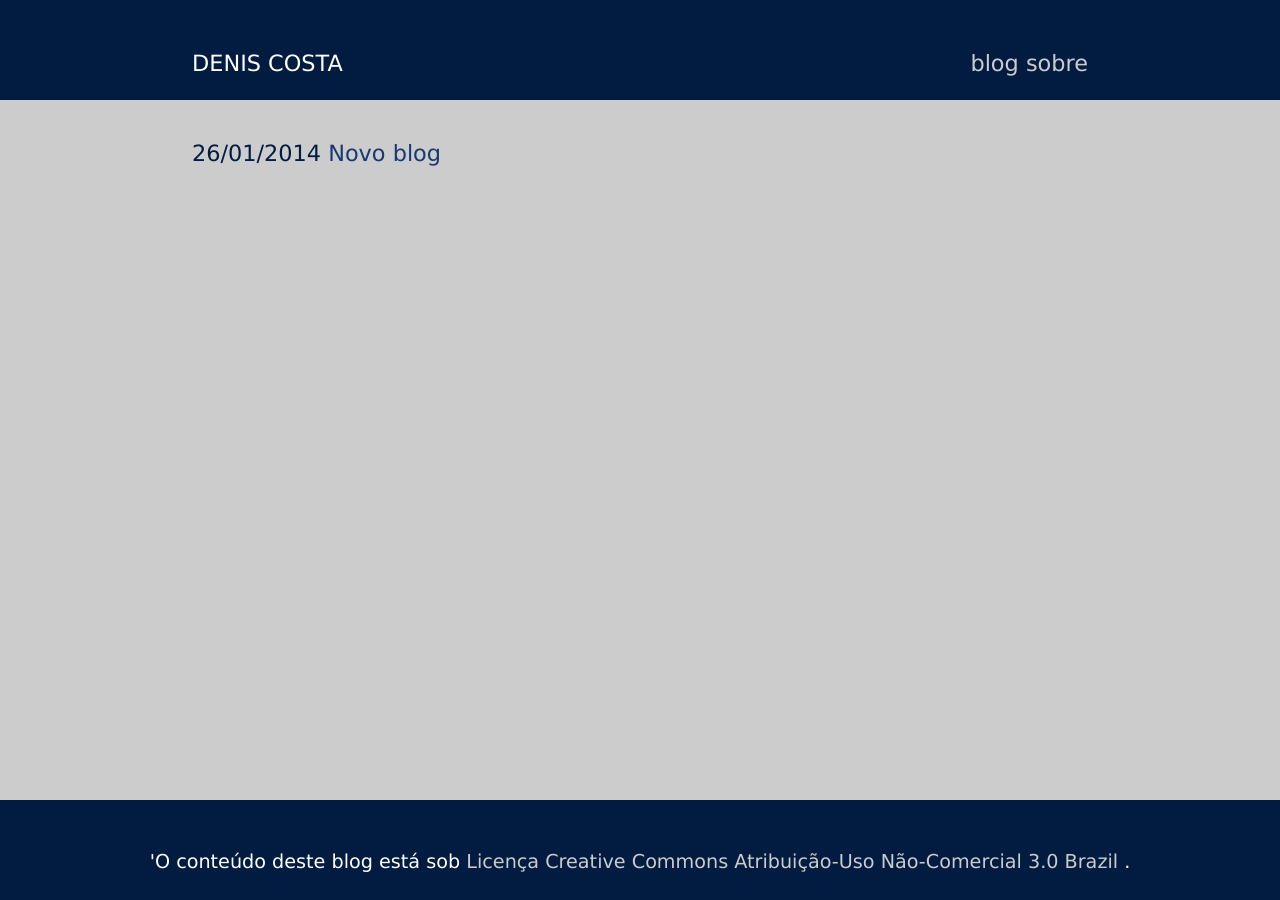
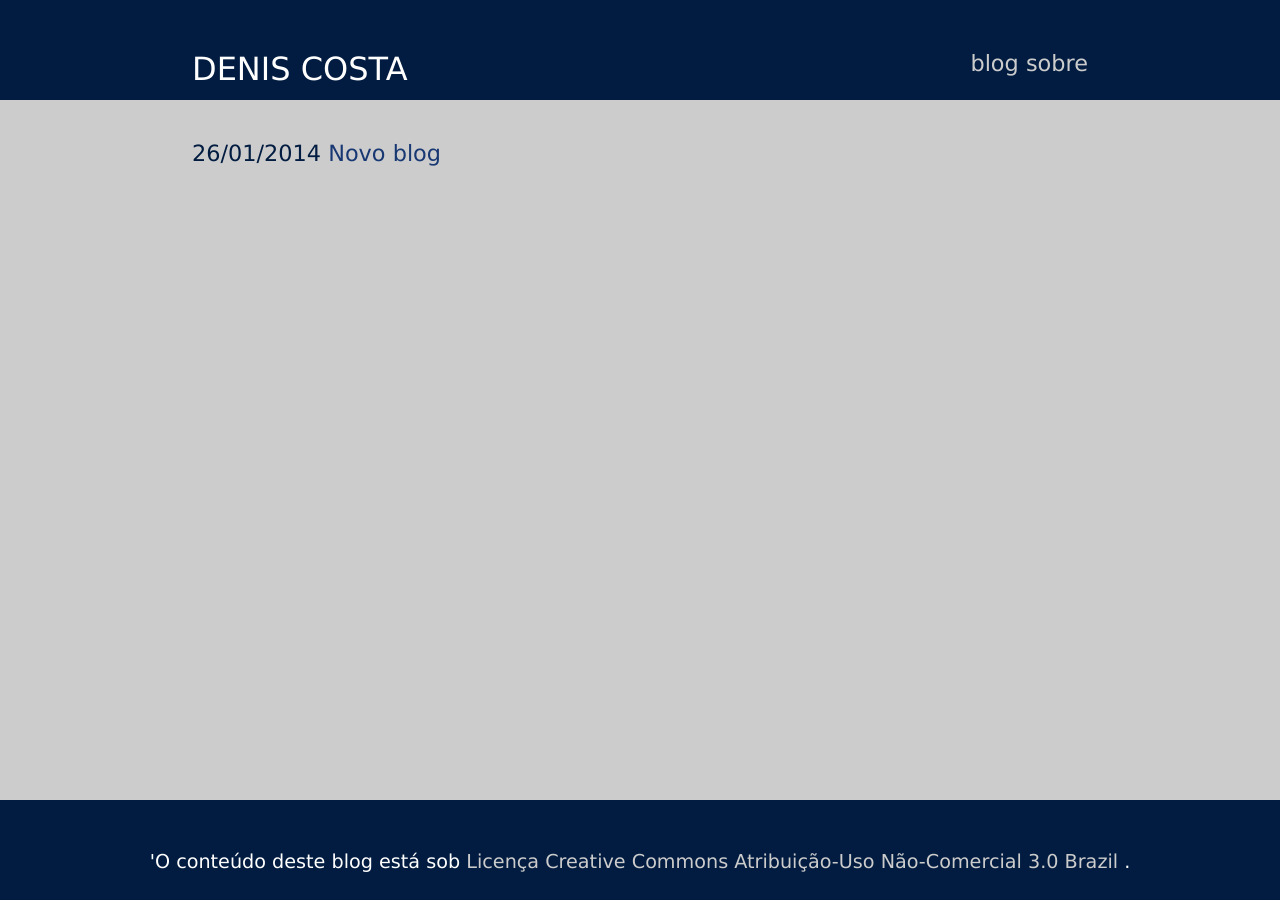
Before and after one commit to deniscostadsc/deniscostadsc.github.io, a Jekyll site: the page built from index.html, in a window 1280 px wide. Built offline with Jekyll 4.4.1, drawn with Linux system fonts in a browser that asks for light colours; Markdown is read by kramdown in place of the engine named in the settings.

Commit message:
Aumentando nome do header.

```diff
--- a/css/styles.css
+++ b/css/styles.css
@@ -28,6 +28,7 @@ main {
     top: 50%;
     position: absolute;
     color: #FFF;
+    font: 2.0rem Verdana, Arial, Helvetica, sans-serif;
 }
 
 .top {
```
